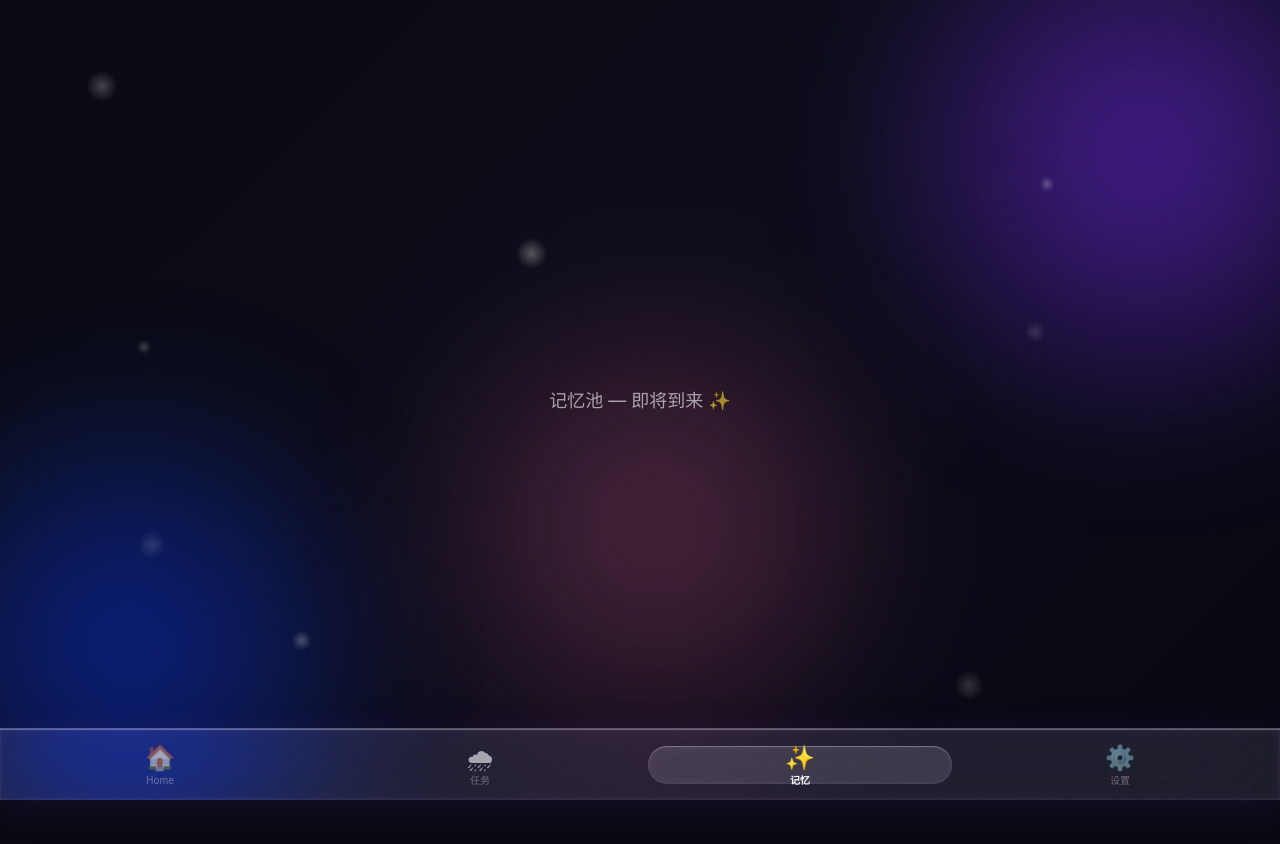
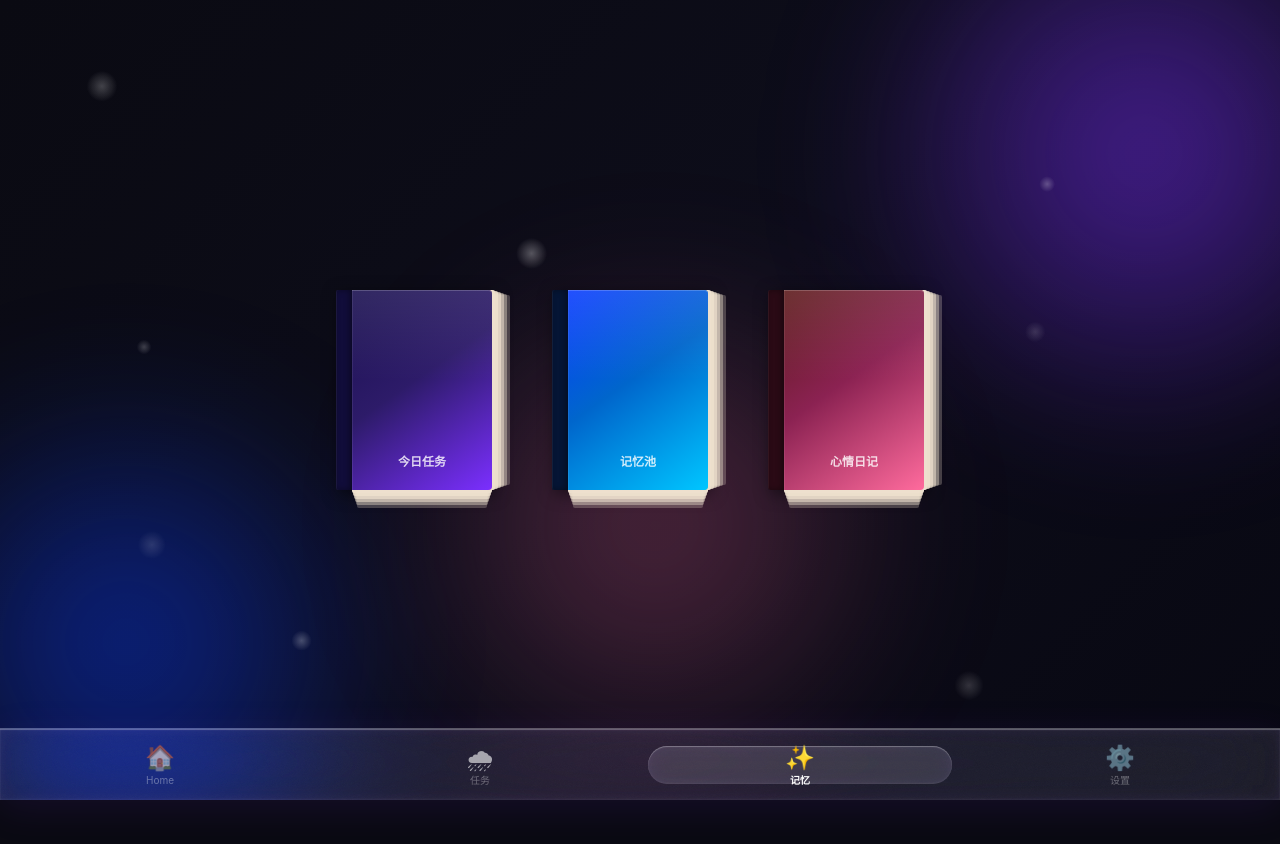
Before and after one commit to LingzheM/earth_daily_job, a Next.js app in the folder earth-daily-jobs-app/: page /pond in a window 1280 px wide. Shown: the top 844 px of the page. Built offline with nearby package versions, Linux system fonts and the light colour scheme.

Commit message:
add a hover book ui

```diff
--- a/earth-daily-jobs-app/src/app/pond/page.tsx
+++ b/earth-daily-jobs-app/src/app/pond/page.tsx
@@ -1,9 +1,25 @@
+'use client';
+
+import BookCard from '@/components/ui/BookCard';
+
 export default function PondPage() {
   return (
     <main className="flex flex-col items-center justify-center min-h-screen">
-      <p style={{ color: 'var(--text-secondary)', fontSize: 'var(--text-lg)' }}>
-        记忆池 — 即将到来 ✨
-      </p>
+      <div style={{ display: 'flex', gap: '40px', flexWrap: 'wrap', justifyContent: 'center', alignItems: 'flex-end' }}>
+        <BookCard title="今日任务" />
+        <BookCard
+          coverColor="linear-gradient(145deg, #0A3CFF 0%, #0066CC 45%, #00C6FF 100%)"
+          innerColor="linear-gradient(160deg, #003070 0%, #0066CC 55%, #5DCAA5 100%)"
+          spineColor="#051535"
+          title="记忆池"
+        />
+        <BookCard
+          coverColor="linear-gradient(145deg, #5C1A1A 0%, #8B2252 45%, #FF6B9D 100%)"
+          innerColor="linear-gradient(160deg, #4A0E30 0%, #C43A6A 55%, #FFB3D1 100%)"
+          spineColor="#2A0A15"
+          title="心情日记"
+        />
+      </div>
     </main>
   );
 }
--- /dev/null
+++ b/earth-daily-jobs-app/src/components/ui/BookCard.tsx
@@ -0,0 +1,170 @@
+'use client';
+
+import { useState } from 'react';
+import { motion } from 'framer-motion';
+import { springBookFlip } from '@/lib/animations';
+
+interface BookCardProps {
+  /** 封面外侧颜色（CSS background 字符串） */
+  coverColor?: string;
+  /** 封面内侧颜色（翻开后可见） */
+  innerColor?: string;
+  /** 书脊颜色 */
+  spineColor?: string;
+  /** 封面标题文字（可选） */
+  title?: string;
+  /** 宽度（含书脊），默认 156px */
+  width?: number;
+  /** 高度，默认 200px */
+  height?: number;
+}
+
+const SPINE_WIDTH = 16;
+const PAGE_COUNT = 6;
+
+export default function BookCard({
+  coverColor = 'linear-gradient(145deg, #1a1050 0%, #2D1B69 45%, #7B2FFF 100%)',
+  innerColor = 'linear-gradient(160deg, #3a1050 0%, #9B2E7F 55%, #FF6B9D 100%)',
+  spineColor = '#110D3A',
+  title,
+  width = 156,
+  height = 200,
+}: BookCardProps) {
+  const [isHovered, setIsHovered] = useState(false);
+  const coverWidth = width - SPINE_WIDTH;
+
+  return (
+    <div
+      aria-label="书本"
+      style={{
+        perspective: '800px',
+        perspectiveOrigin: '30% 40%',
+        width: width + 20,
+        height: height + 20,
+        cursor: 'pointer',
+      }}
+      onMouseEnter={() => setIsHovered(true)}
+      onMouseLeave={() => setIsHovered(false)}
+    >
+      <div style={{ position: 'relative', width, height }}>
+
+        {/* 后封面 */}
+        <div style={{
+          position: 'absolute',
+          inset: 0,
+          background: '#0E0A2D',
+          borderRadius: '2px 4px 4px 2px',
+          boxShadow: '3px 4px 16px rgba(0,0,0,0.5)',
+        }} />
+
+        {/* 书页 — 右侧 6 层，向右溢出 */}
+        {Array.from({ length: PAGE_COUNT }, (_, i) => (
+          <div key={`pr-${i}`} style={{
+            position: 'absolute',
+            right: -(i + 1) * 3,
+            top: i,
+            width: 20,
+            height: height - i * 2,
+            background: `rgba(237, 224, 206, ${1 - i * 0.15})`,
+            borderRadius: '0 2px 2px 0',
+          }} />
+        ))}
+
+        {/* 书页 — 底部 6 层，向下溢出 */}
+        {Array.from({ length: PAGE_COUNT }, (_, i) => (
+          <div key={`pb-${i}`} style={{
+            position: 'absolute',
+            bottom: -(i + 1) * 3,
+            left: SPINE_WIDTH + i,
+            width: coverWidth - i * 2,
+            height: 20,
+            background: `rgba(237, 224, 206, ${1 - i * 0.15})`,
+            borderRadius: '0 0 2px 2px',
+          }} />
+        ))}
+
+        {/* 封面内侧 — 封面翻开后露出，z-index 在封面下方 */}
+        <div style={{
+          position: 'absolute',
+          left: SPINE_WIDTH,
+          top: 0,
+          width: coverWidth,
+          height,
+          background: innerColor,
+          borderRadius: '0 4px 4px 0',
+          zIndex: 2,
+        }} />
+
+        {/* 书脊 — z-index 最高，始终在最前 */}
+        <div style={{
+          position: 'absolute',
+          left: 0,
+          top: 0,
+          width: SPINE_WIDTH,
+          height: '100%',
+          background: spineColor,
+          borderRadius: '2px 0 0 2px',
+          boxShadow:
+            'inset -2px 0 6px rgba(0,0,0,0.40), inset 1px 0 0 rgba(255,255,255,0.06)',
+          zIndex: 4,
+        }} />
+
+        {/* 前封面 — rotateY 翻页动画 */}
+        <motion.div
+          style={{
+            position: 'absolute',
+            left: SPINE_WIDTH,
+            top: 0,
+            width: coverWidth,
+            height,
+            transformOrigin: 'left center',
+            zIndex: 3,
+            willChange: 'transform',
+          }}
+          animate={{ rotateY: isHovered ? -35 : 0 }}
+          transition={springBookFlip}
+        >
+          {/* 封面外侧 */}
+          <div style={{
+            position: 'absolute',
+            inset: 0,
+            background: coverColor,
+            borderRadius: '0 4px 4px 0',
+            boxShadow:
+              'inset 0 1px 0 rgba(255,255,255,0.20), inset 1px 0 0 rgba(255,255,255,0.08)',
+            overflow: 'hidden',
+          }}>
+            {/* 顶部光泽条 */}
+            <div style={{
+              position: 'absolute',
+              top: 0,
+              left: 0,
+              right: 0,
+              height: '45%',
+              background: 'linear-gradient(180deg, rgba(255,255,255,0.10) 0%, transparent 100%)',
+              pointerEvents: 'none',
+            }} />
+
+            {/* 封面标题（可选） */}
+            {title && (
+              <span style={{
+                position: 'absolute',
+                bottom: 20,
+                left: 10,
+                right: 10,
+                color: 'rgba(255,255,255,0.82)',
+                fontSize: 12,
+                fontWeight: 600,
+                textAlign: 'center',
+                lineHeight: 1.3,
+              }}>
+                {title}
+              </span>
+            )}
+          </div>
+        </motion.div>
+
+      </div>
+    </div>
+  );
+}
--- a/earth-daily-jobs-app/src/lib/animations.ts
+++ b/earth-daily-jobs-app/src/lib/animations.ts
@@ -85,6 +85,14 @@ export const modalVariant = {
   exit:    { scale: 0.9,  opacity: 0 },
 };
 
+/** 书本翻页 — ~0.52s settle, 轻微超出回弹 (ζ ≈ 0.61) */
+export const springBookFlip = {
+  type: 'spring' as const,
+  stiffness: 150,
+  damping: 15,
+  mass: 1,
+};
+
 /** Blob drift — used by LiquidBackground for keyframe paths */
 export const blobDrift = {
   x: [0, 80, -60, 40, 0] as number[],
```
Also changed, not shown: 3 other files (tests, documents, lock files or other folders).
